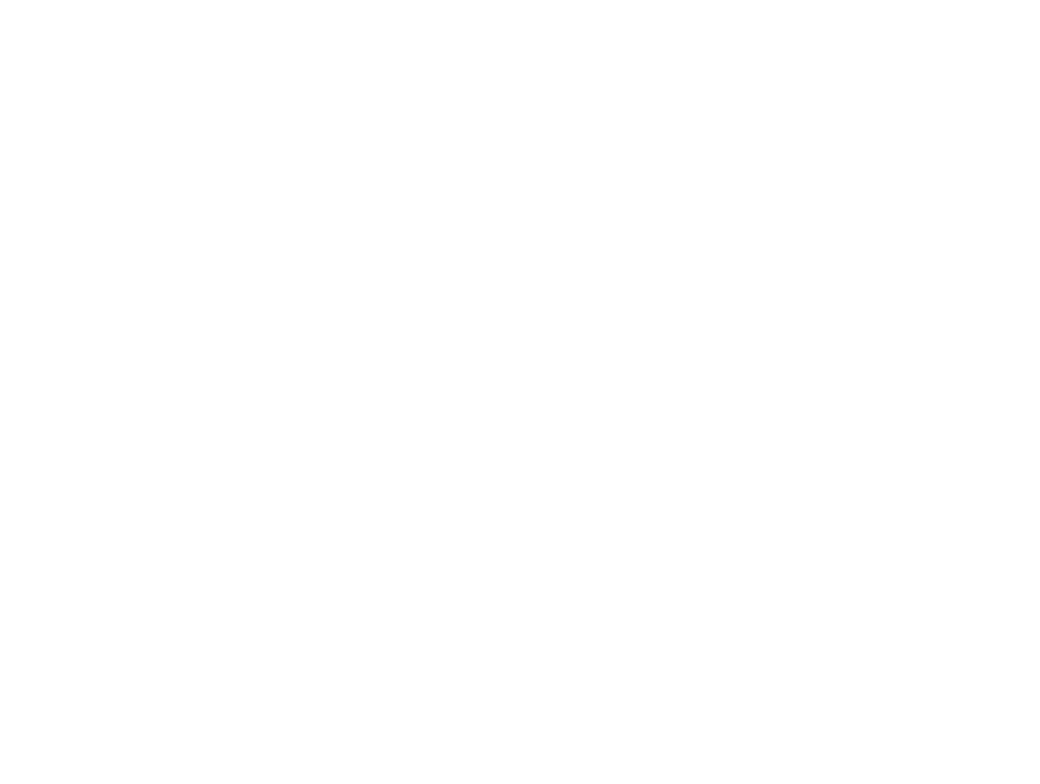
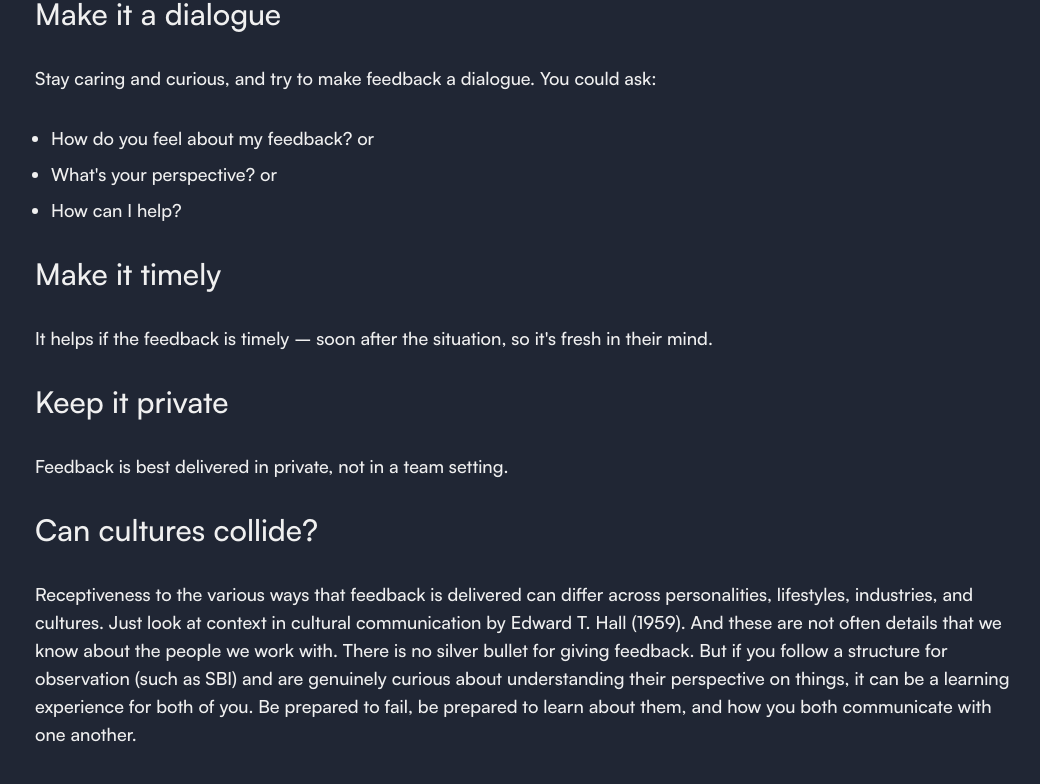
Before and after one commit to aaronconway7/feedback-sense-check, a SvelteKit app: page /give-timely-feedback in a window 1280 px wide. Shown: the part 1280-2064 px from the top of the page, without its empty margins (109-1149 px from the left). Before the commit the page ends 905 px from the top, so only its background shows below. Built offline with nearby package versions, Linux system fonts and the light colour scheme.

Commit message:
fix list

```diff
--- a/src/lib/components/body-elements/ClearSpecificCandid.svelte
+++ b/src/lib/components/body-elements/ClearSpecificCandid.svelte
@@ -9,10 +9,10 @@
 <h2 class="text-6xl mb-8">Bear these things in mind too</h2>
 <h3 class="text-3xl mb-8">Make it a dialogue</h3>
 <p class="text-lg mb-8">Stay caring and curious, and try to make feedback a dialogue. You could ask:</p>
-<ul>
-  <li>How do you feel about my feedback? or</li>
-  <li>What's your perspective? or</li>
-  <li>How can I help?</li>
+<ul class="mb-8 text-lg list-disc ml-4">
+  <li class="mb-2">How do you feel about my feedback? or</li>
+  <li class="mb-2">What's your perspective? or</li>
+  <li class="mb-2">How can I help?</li>
 </ul>
 <h3 class="text-3xl mb-8">Make it timely</h3>
 <p class="text-lg mb-8">It helps if the feedback is timely – soon after the situation, so it's fresh in their mind.</p>
--- a/src/routes/give-timely-feedback/+page.svelte
+++ b/src/routes/give-timely-feedback/+page.svelte
@@ -1,9 +1,11 @@
 <script>
     import Illustration from '$lib/assets/img/illustration.svg';
     import PersonalisedRecommendations from "../../lib/components/body-elements/PersonalisedRecommendations.svelte"
+    import ClearSpecificCandid from "../../lib/components/body-elements/ClearSpecificCandid.svelte"
 </script>
 <img class="h-40 mb-7" src={Illustration} alt="Feedback Sense Check Illustration" />
 
 <h2 class="text-6xl mb-8">Give timely feedback, but maximise your curiosity</h2>
 <p class="text-2xl mb-8">Now may not be the best time, but timeliness matters - if you wait too long there’s a chance that events can be misremembered. Follow the advice below to create the best chance of having a feedback conversation that leads to growth for both of you.</p>
 <PersonalisedRecommendations/>
+<ClearSpecificCandid/>
--- a/src/routes/sleep-on-it/+page.svelte
+++ b/src/routes/sleep-on-it/+page.svelte
@@ -1,5 +1,6 @@
 <script>
     import PersonalisedRecommendations from "../../lib/components/body-elements/PersonalisedRecommendations.svelte"
+    import ClearSpecificCandid from "../../lib/components/body-elements/ClearSpecificCandid.svelte"
     import Illustration from '$lib/assets/img/illustration.svg';
 </script>
 
@@ -8,3 +9,4 @@
 <h2 class="text-6xl mb-8">Sleep on it before giving feedback, then approach with curiosity</h2>
 <p class="text-2xl mb-8">There seem to be a few things you could think about, and/or prepare in order to create the best chance of having a feedback conversation that leads to growth for both of you.</p>
 <PersonalisedRecommendations/>
+<ClearSpecificCandid/>
```
